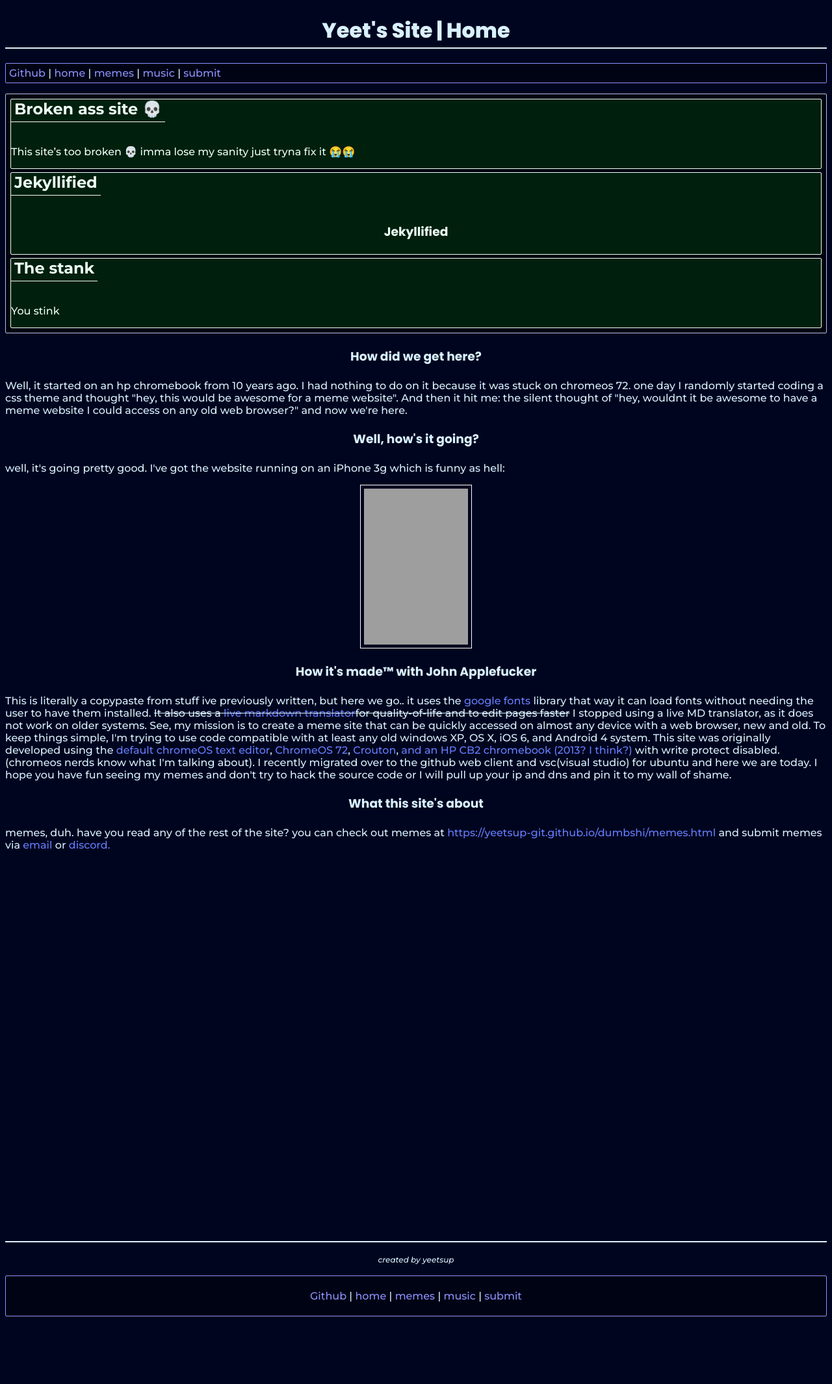
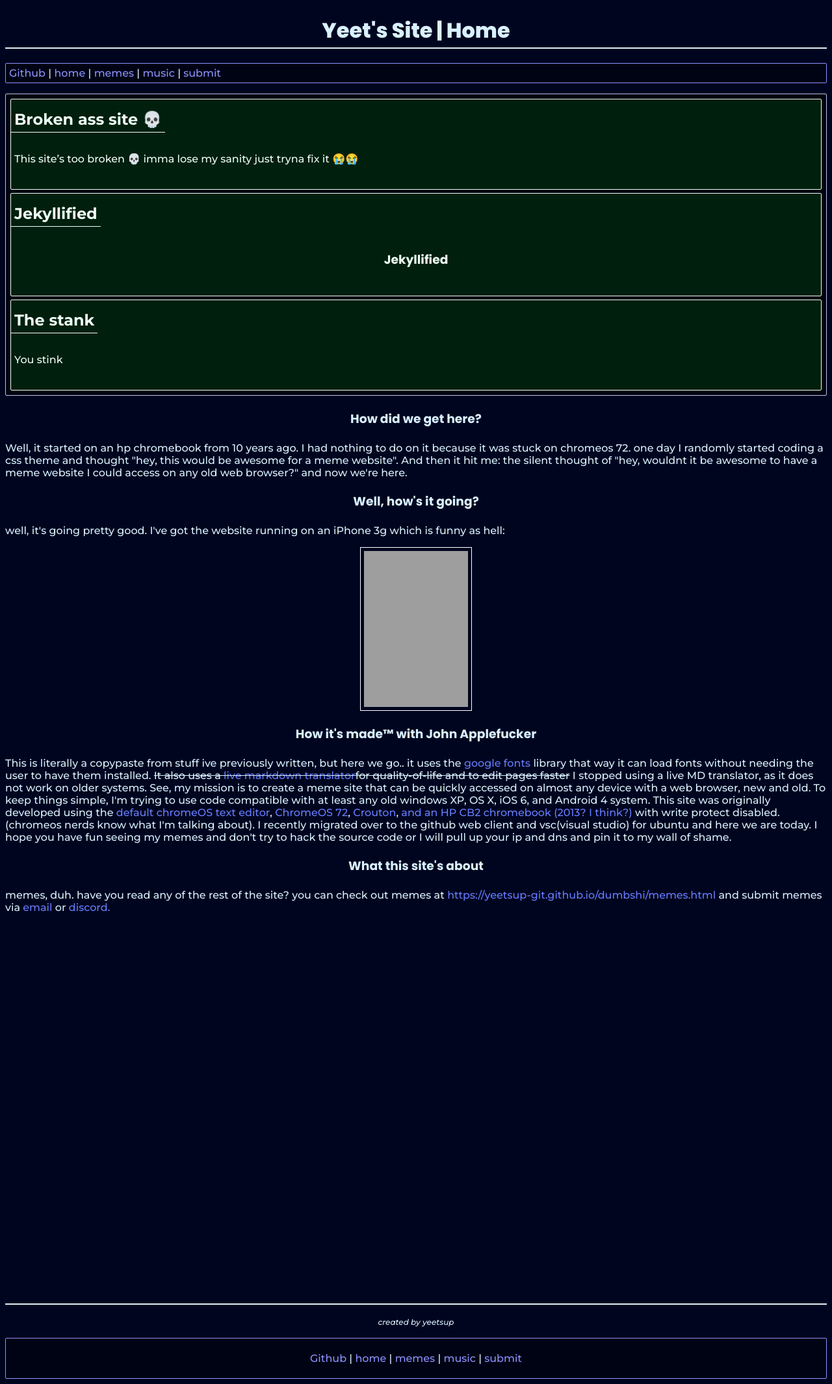
Before and after one commit to yeetssite/yeetssite.github.io, a Jekyll site: the page built from index.html, in a window 1280 px wide. Shown: the whole page at 65% size. Built offline with Jekyll 4.4.1, drawn with Linux system fonts in a browser that asks for light colours; a script that is not in the unit is left out; before the commit the page ends 2034 px from its top, so only the background shows below that.

Commit message:
man imma smoke my bowl now

```diff
--- a/index.html
+++ b/index.html
@@ -8,8 +8,12 @@
 <div class="posts">
   {% for post in site.posts %}
   <div class="snippet">
+    <p>
     <a href="{{ post.url }}" class="title">{{ post.title }}</a>
-    <p class="body">{{ post.excerpt }}</p>
+    <div class="body">
+    {{ post.excerpt }}
+    </div>
+    </p>
   </div>
   {% endfor %}
 </div>
```
